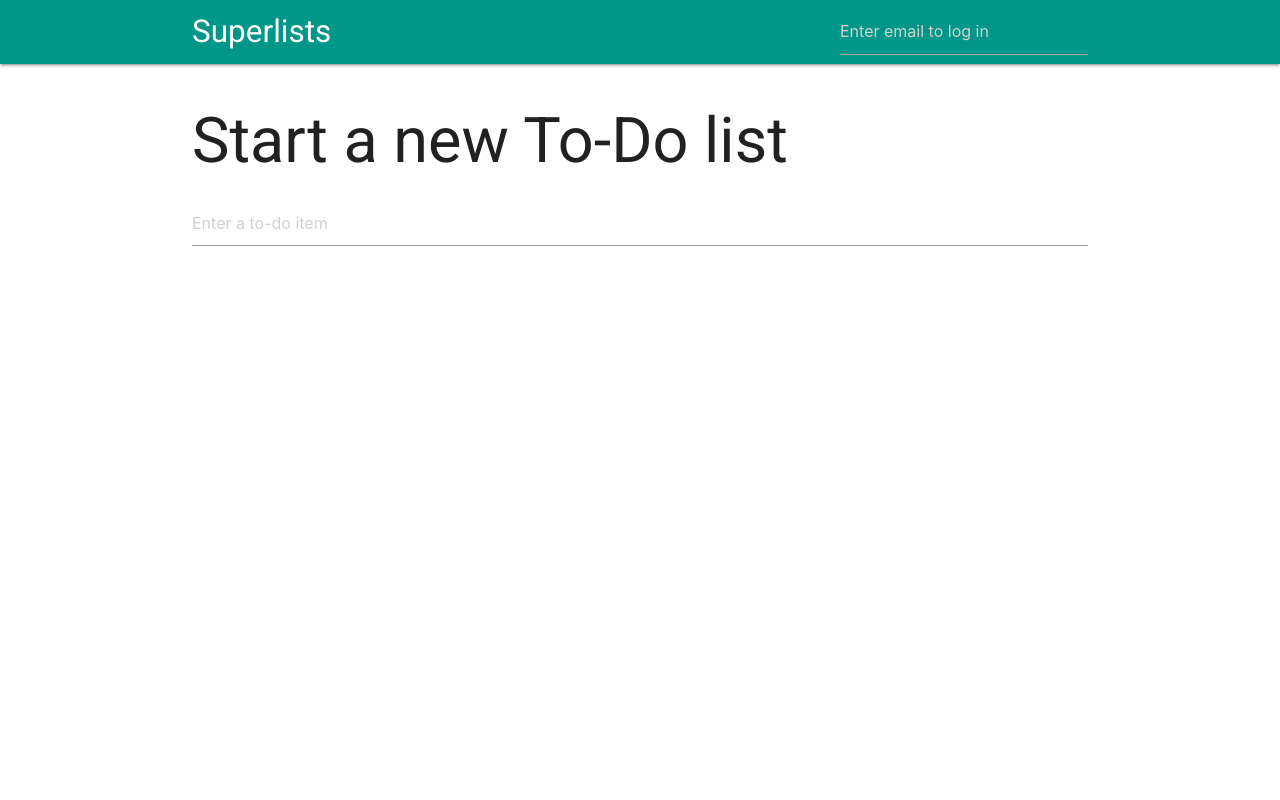
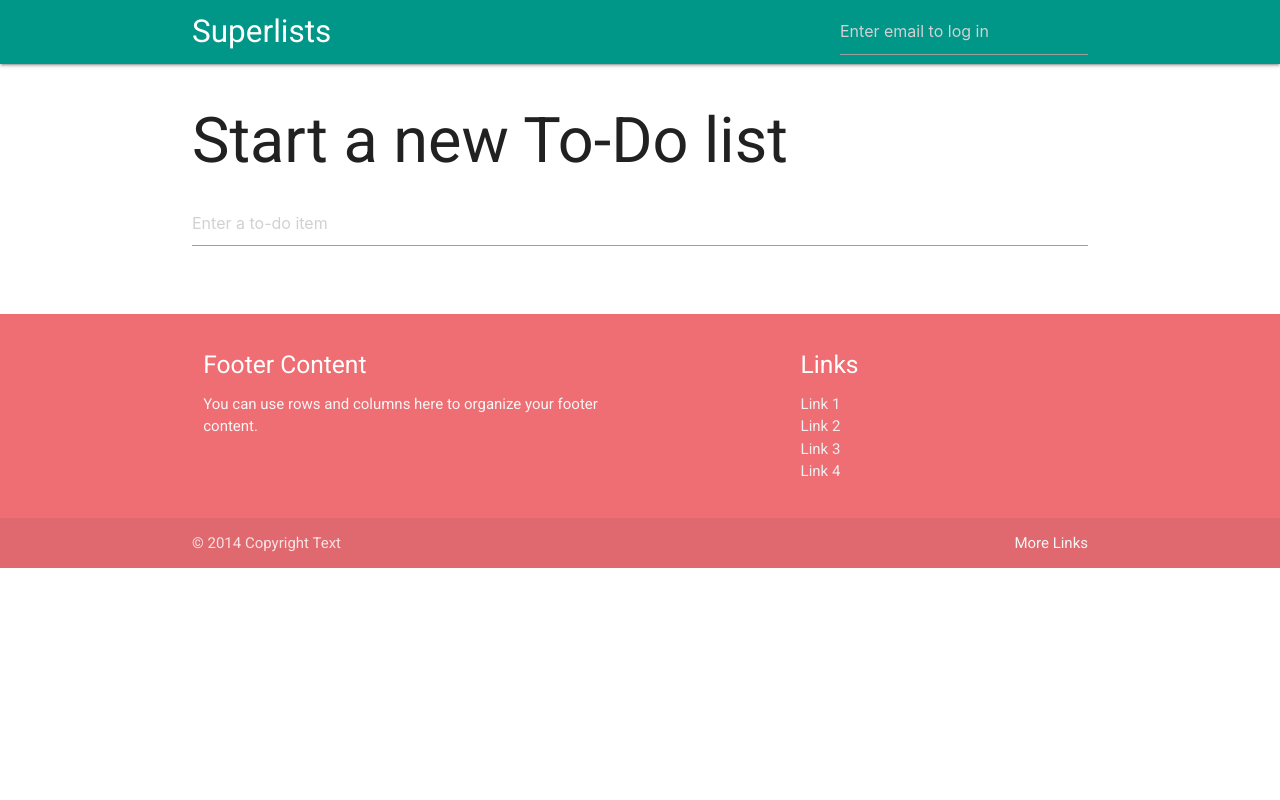
Before and after one commit to PeppyHare/python-tdd-book, a Django app: page / in a window 1280 px wide. Run offline with Django 3.2, Linux system fonts and the light colour scheme; some libraries are stand-ins or nearby versions.

Commit message:
Playing around with page styling and css

```diff
--- a/django/lists/templates/base.html
+++ b/django/lists/templates/base.html
@@ -102,4 +102,30 @@ $(document).ready(function () {
 
         </script>
     </body>
+
+    <footer class="page-footer">
+        <div class="container">
+        <div class="row">
+            <div class="col l6 s12">
+            <h5 class="white-text">Footer Content</h5>
+            <p class="grey-text text-lighten-4">You can use rows and columns here to organize your footer content.</p>
+            </div>
+            <div class="col l4 offset-l2 s12">
+            <h5 class="white-text">Links</h5>
+            <ul>
+                <li><a class="grey-text text-lighten-3" href="#!">Link 1</a></li>
+                <li><a class="grey-text text-lighten-3" href="#!">Link 2</a></li>
+                <li><a class="grey-text text-lighten-3" href="#!">Link 3</a></li>
+                <li><a class="grey-text text-lighten-3" href="#!">Link 4</a></li>
+            </ul>
+</div>
+        </div>
+        </div>
+        <div class="footer-copyright">
+        <div class="container">
+        © 2014 Copyright Text
+        <a class="grey-text text-lighten-4 right" href="#!">More Links</a>
+        </div>
+        </div>
+    </footer>
 </html>
--- a/django/static/base.css
+++ b/django/static/base.css
@@ -1,3 +1,12 @@
 #item_text {
     margin-top: 2ex;
 }
+body {
+	display: flex;
+	min-height: 100vh;
+	flex-direction: column;
+}
+
+main {
+	flex: 1 0 auto;
+}
```
